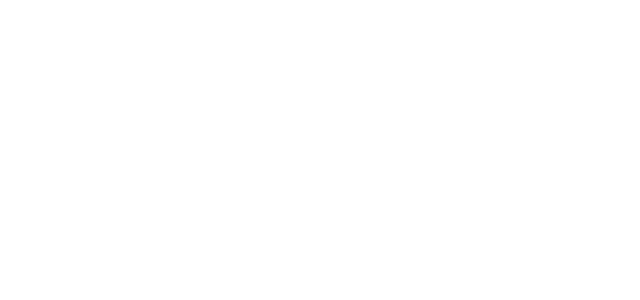
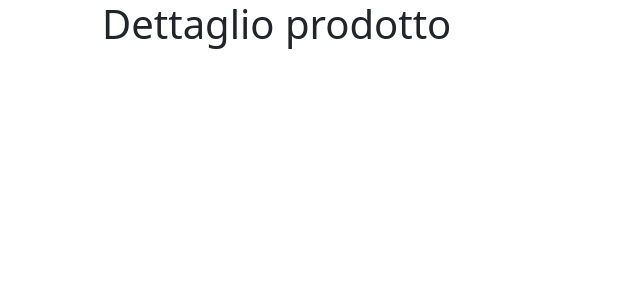
Before and after one commit to Carlomadella/react-router, a React (Vite) app: page /products/1 in a window 1280 px wide. Before the commit this address had no page. Shown: the top 300 px of the page, without its empty margins (0-640 px from the left). Built offline with nearby package versions, Linux system fonts and the light colour scheme.

Commit message:
[UPD] collegati i vari prodotti alla pagina appena creata SingleProducts

```diff
--- a/src/App.jsx
+++ b/src/App.jsx
@@ -1,6 +1,7 @@
 import HomePage from "./pages/HomePage";
 import About from "./pages/About";
 import ProductsPage from "./pages/ProductsPage";
+import SingleProduct from "./pages/SingleProduct";
 
 import { BrowserRouter, Routes, Route } from 'react-router-dom';
 
@@ -12,6 +13,7 @@ function App() {
         <Route path='/' Component={HomePage} />
         <Route path='/about' Component={About} />
         <Route path='/products' Component={ProductsPage} />
+        <Route path='/products/:id' Component={SingleProduct} />
       </Routes>
     </BrowserRouter>
     </>
--- a/src/pages/ProductsPage.jsx
+++ b/src/pages/ProductsPage.jsx
@@ -2,6 +2,8 @@ import React from "react";
 import MainNavbar from "../components/MainNavbar";
 import { useState, useEffect } from "react";
 import axios from "axios";
+import { NavLink } from "react-router-dom";
+import SingleProduct from "./SingleProduct";
 
 const ProductsPage = () => {
 
@@ -26,6 +28,7 @@ const ProductsPage = () => {
                     {products.map((product) => (
                         <div key={product.id} className="col-12 col-md-6 col-lg-4">
                             <div className="card">
+                                <NavLink to={`/products/${product.id}`}>
                                     <div className="card-image-top">
                                     <img src={product.image} alt={product.title} className="img-fluid"/>
                                     </div>
@@ -34,6 +37,7 @@ const ProductsPage = () => {
                                         <p>{product.category}</p>
                                         <p>{product.price}euro</p>
                                     </div>
+                                </NavLink>
                             </div>
                         </div>
                     ))}
--- a/src/pages/SingleProduct.jsx
+++ b/src/pages/SingleProduct.jsx
@@ -2,8 +2,12 @@ import React from "react";
 
 const SingleProduct = () => {
     return(
-        <div>
-
+        <div className="container">
+            <div className="row">
+                <div className="col-12">
+                    <h1>Dettaglio prodotto</h1>
+                </div>
+            </div>
         </div>
     )
 }
```
Lines whose indentation alone changed are shown as unchanged.
